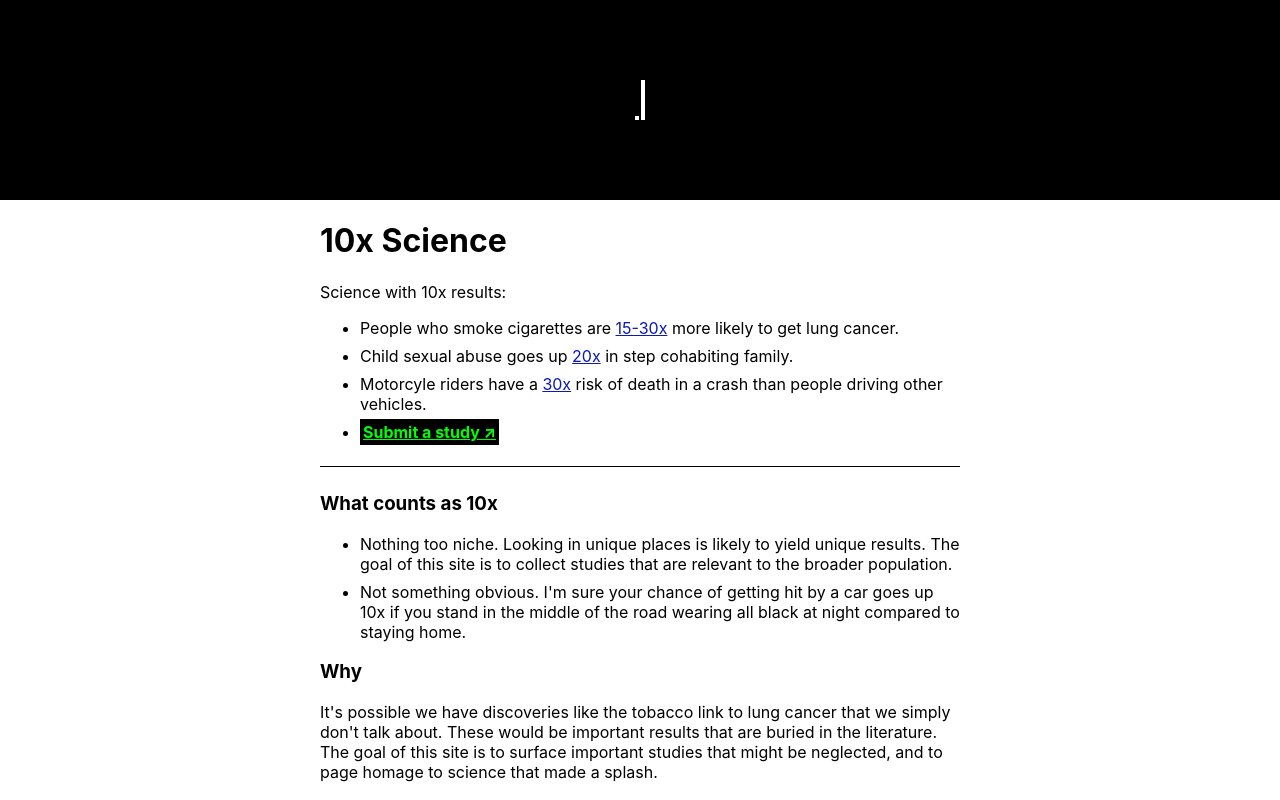
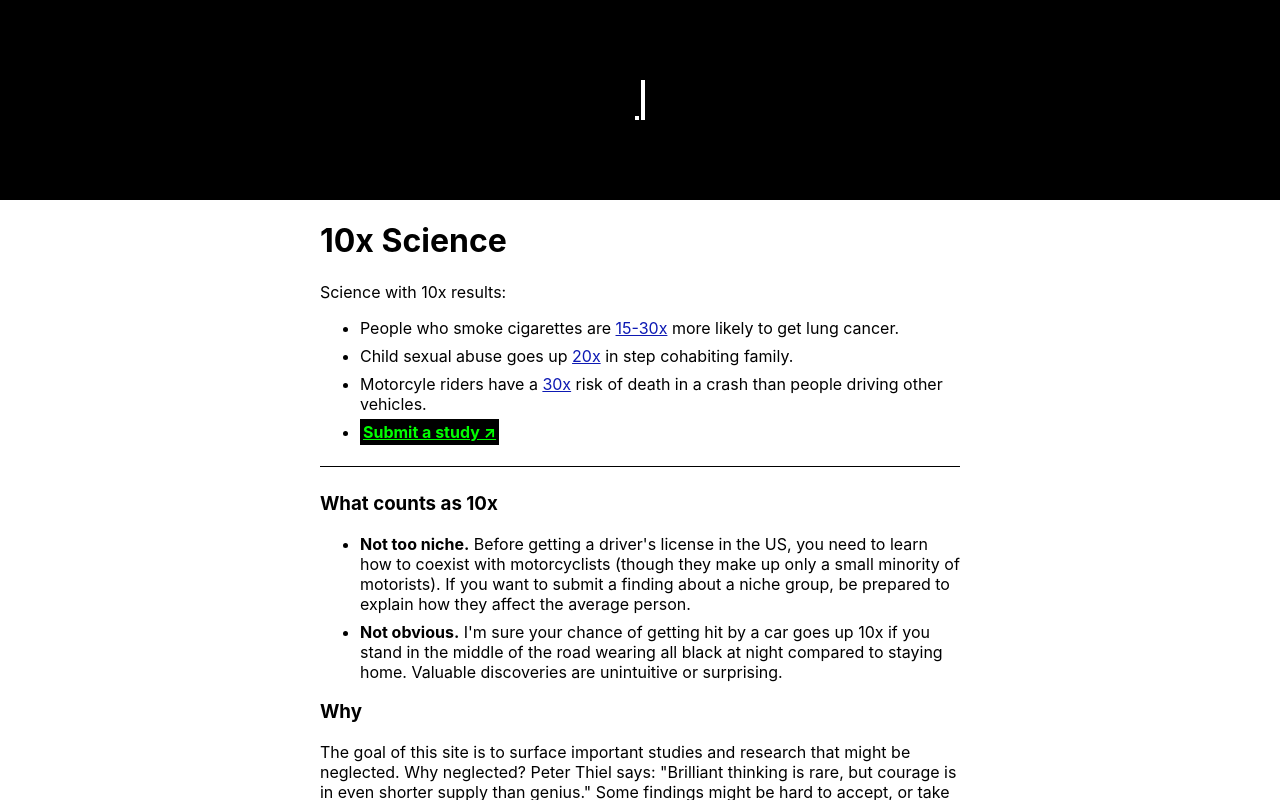
Before and after one commit to markmiro/10x-science, a Next.js app: page / in a window 1280 px wide. Shown: the top 800 px of the page. Built offline with nearby package versions, Linux system fonts and the light colour scheme.

Commit message:
Update copy Also remove sentence with typo "page homage" used instead of "pay homage"

```diff
--- a/pages/index.js
+++ b/pages/index.js
@@ -44,23 +44,29 @@ export default function IndexPage() {
       <h3>What counts as 10x</h3>
       <ul>
         <li>
-          Nothing too niche. Looking in unique places is likely to yield unique
-          results. The goal of this site is to collect studies that are relevant
-          to the broader population.
+          <b>Not too niche.</b> Before getting a driver's license in the US, you
+          need to learn how to coexist with motorcyclists (though they make up
+          only a small minority of motorists). If you want to submit a finding
+          about a niche group, be prepared to explain how they affect the
+          average person.
         </li>
         <li>
-          Not something obvious. I'm sure your chance of getting hit by a car
-          goes up 10x if you stand in the middle of the road wearing all black
-          at night compared to staying home.
+          <b>Not obvious.</b> I'm sure your chance of getting hit by a car goes
+          up 10x if you stand in the middle of the road wearing all black at
+          night compared to staying home. Valuable discoveries are unintuitive
+          or surprising.
         </li>
       </ul>
       <h3>Why</h3>
       <p>
-        It's possible we have discoveries like the tobacco link to lung cancer
-        that we simply don't talk about. These would be important results that
-        are buried in the literature. The goal of this site is to surface
-        important studies that might be neglected, and to page homage to science
-        that made a splash.
+        The goal of this site is to surface important studies and research that
+        might be neglected. Why neglected? Peter Thiel says: "Brilliant thinking
+        is rare, but courage is in even shorter supply than genius." Some
+        findings might be hard to accept, or take time to incorporate into our
+        perception of the world. Studies that show a 10x differences are also
+        more likely to survive the replication crisis. I believe there are many
+        discoveries like the tobacco's link to lung cancer that we're afraid to
+        talk about. These would be important results that can benefit us all.
       </p>
       <h3>Get notified with new studies</h3>
       <ConvertKitForm />
```
